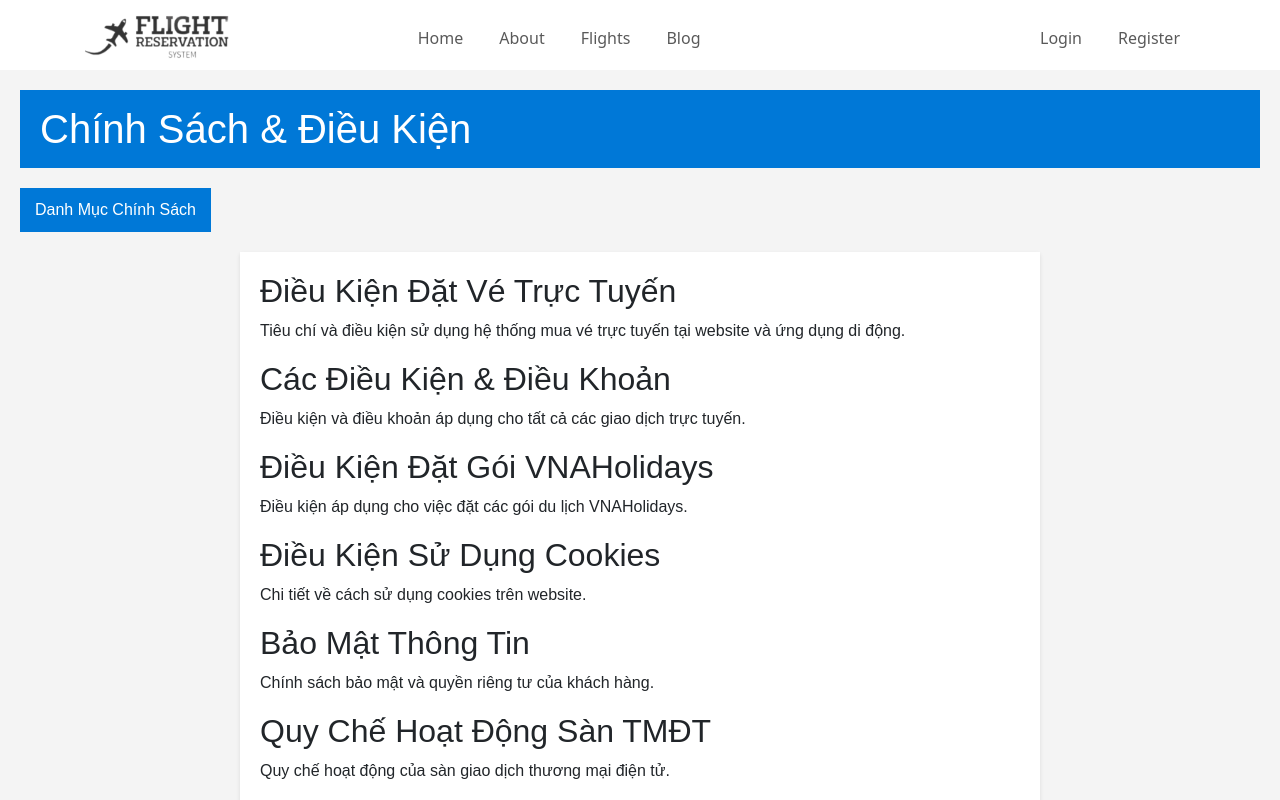
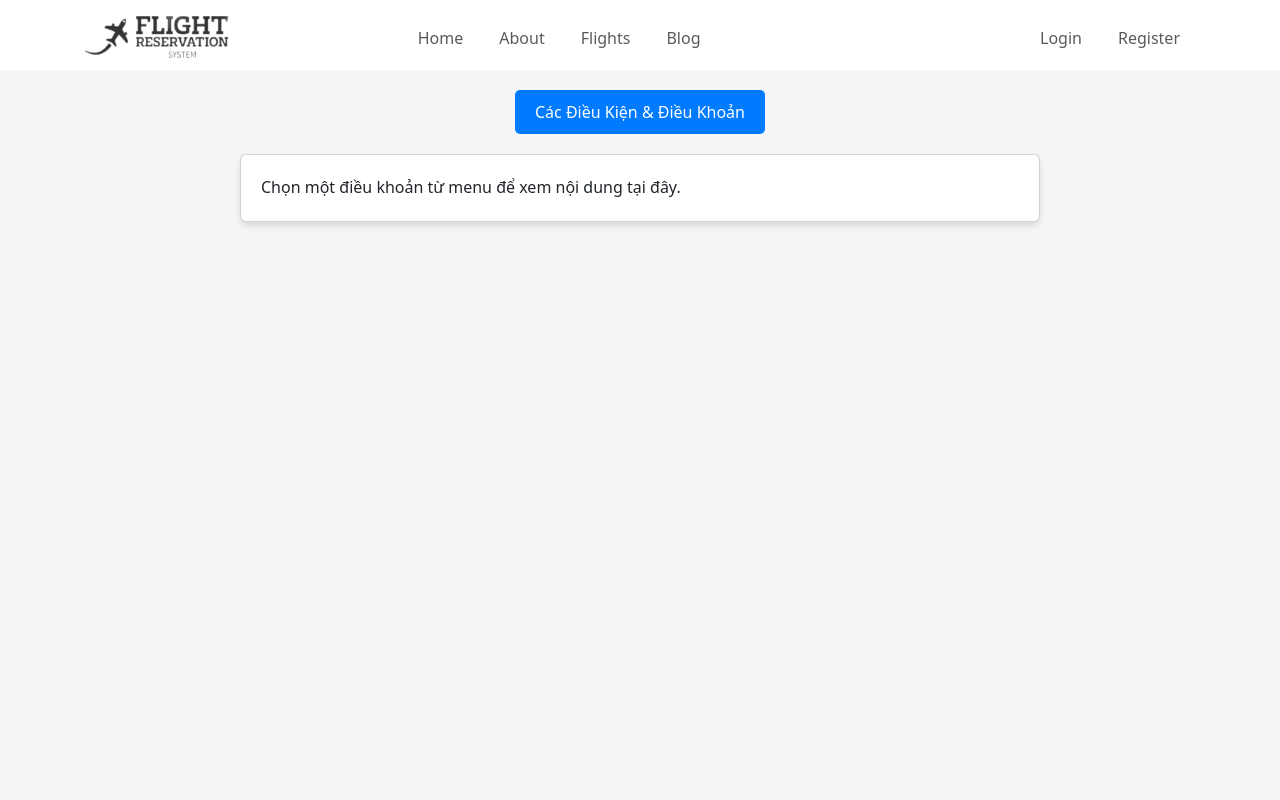
Before and after one commit to hoanghieu2385/Airline-Reservation-System, a React (Create React App) app in the folder frontend/: page /policies in a window 1280 px wide. Shown: the top 800 px of the page. Built offline with nearby package versions, Linux system fonts and the light colour scheme.

Commit message:
poli chinh sua them

```diff
--- a/frontend/src/assets/css/Policies.css
+++ b/frontend/src/assets/css/Policies.css
@@ -1,76 +1,70 @@
-/* src/pages/Policies.css */
-
+/* Container chính */
 .policies-container {
-    font-family: Arial, sans-serif;
-    background-color: #f4f4f4;
+    display: flex;
+    flex-direction: column;
+    align-items: center;
+    justify-content: flex-start;
+    height: 100vh;
+    background-color: #f5f5f5;
     padding: 20px;
+    box-sizing: border-box;
 }
 
-.policies-header {
-    background-color: #0078d7;
-    color: white;
-    padding: 15px 20px;
+/* Dropdown menu */
+.custom-dropdown {
     margin-bottom: 20px;
 }
 
-.policies-header h1 {
-    margin: 0;
+.custom-dropdown-button {
+    background-color: #007bff;
+    color: white;
+    padding: 10px 20px;
+    border: none;
+    border-radius: 5px;
+    cursor: pointer;
+    font-size: 16px;
 }
 
-.policies-nav {
-    margin-bottom: 20px;
+.custom-dropdown-button:hover {
+    background-color: #0056b3;
 }
 
-.dropdown {
-    position: relative;
-    display: inline-block;
+.custom-dropdown-content {
+    display: none;
+    position: absolute;
+    background-color: white;
+    box-shadow: 0 4px 6px rgba(0, 0, 0, 0.1);
+    border-radius: 5px;
+    padding: 10px;
+    z-index: 10;
+    width: 200px;
 }
 
-.dropdown-button {
-    background-color: #0078d7;
-    color: white;
-    border: none;
-    padding: 10px 15px;
-    font-size: 16px;
-    cursor: pointer;
-}
-
-.dropdown-content {
-    display: none; /* Add JS to toggle this */
-    position: absolute;
-    background-color: white;
-    box-shadow: 0 8px 16px rgba(0, 0, 0, 0.2);
-    z-index: 1;
-    min-width: 200px;
-}
-
-.dropdown:hover .dropdown-content {
+.custom-dropdown:hover .custom-dropdown-content {
     display: block;
 }
 
-.dropdown-content a {
+.custom-dropdown-content a {
     display: block;
-    color: black;
-    padding: 10px 15px;
+    padding: 8px 10px;
+    color: #007bff;
     text-decoration: none;
+    font-size: 14px;
+    border-radius: 3px;
 }
 
-.dropdown-content a:hover {
-    background-color: #f1f1f1;
+.custom-dropdown-content a:hover {
+    background-color: #f0f0f0;
 }
 
-.policies-main {
-    max-width: 800px;
-    margin: 0 auto;
-    background-color: white;
+/* Card */
+.card {
+    background: #ffffff;
+    box-shadow: 0 4px 6px rgba(0, 0, 0, 0.1);
+    border-radius: 10px;
+    width: 800px; /* Card rộng hơn */
     padding: 20px;
-    box-shadow: 0 2px 4px rgba(0, 0, 0, 0.1);
-}
-
-.policies-main h2 {
-    margin-top: 0;
-}
-
-.policies-main p {
+    text-align: left;
+    font-size: 16px;
     line-height: 1.6;
 }
--- a/frontend/src/pages/client/Policies.js
+++ b/frontend/src/pages/client/Policies.js
@@ -1,54 +1,96 @@
-// src/pages/Policies.js
-import React from 'react';
+
+import React, { useState } from 'react';
 import '../../assets/css/Policies.css';
 
 const Policies = () => {
+    const [content, setContent] = useState(
+        'Chọn một điều khoản từ menu để xem nội dung tại đây.'
+    );
+
+    // Nội dung của các điều khoản
+    const contentMap = {
+        content1: `
+        <h3>Điều Kiện Sử Dụng Cookies</h3>
+        <p>Cookies là gì?</p>
+        <p>Cookies là số nhận dạng chữ được tải xuống và lưu trữ trên ổ cứng máy tính của Quý khách khi Quý khách truy cập Website. Mỗi khi Quý khách truy cập lại Website, hệ thống của Vietnam Airlines có thể nhận dạng thiết bị của Quý khách, lưu thông tin về lượt truy cập, khách truy cập và tự động đăng nhập khi cần thiết. Vietnam Airlines sử dụng cookies để giúp Quý khách truy cập Website dễ dàng hơn.</p>
+        <p>Cookies có thể được dùng để cá nhân hóa việc sử dụng Website, ví dụ:</p>
+        <ul>
+            <li>Hiển thị cài đặt điều hướng liên quan;</li>
+            <li>Ghi nhớ tùy chọn của khách truy cập;</li>
+            <li>Giúp người sử dụng trải nghiệm tốt hơn;</li>
+            <li>Hạn chế số lượng quảng cáo được hiển thị.</li>
+        </ul>
+        <p>Bằng cách nhấp vào "Đồng ý" khi thông báo cookies hiển thị, Quý khách đồng ý cho cookies được đặt và đọc trên website www.vietnamairlines.com và các tên miền phụ liên kết.</p>
+        <h4>Vietnam Airlines sử dụng cookies trên Website như thế nào?</h4>
+        <p>Website Vietnam Airlines sử dụng các loại cookies khác nhau cho những mục đích chính sau:</p>
+        <ul>
+            <li>Cookies thiết yếu</li>
+            <li>Cookies chức năng</li>
+            <li>Cookies hiệu suất và phân tích</li>
+            <li>Cookies cá nhân hóa</li>
+            <li>Cookies tiếp thị và quảng cáo</li>
+        </ul>
+        <h4>Bảo mật dữ liệu</h4>
+        <p>Vietnam Airlines cam kết đảm bảo bảo mật dữ liệu của Quý khách. Theo đó, Vietnam Airlines tuân thủ hai nguyên tắc sau:</p>
+        <ul>
+            <li>Vietnam Airlines không đính kèm bất kỳ thông tin nào vào cookies được sử dụng để nhận dạng cá nhân.</li>
+            <li>Vietnam Airlines không cung cấp bất kỳ thông tin cá nhân nào của Quý khách cho các nhà quảng cáo hoặc bên thứ ba chạy quảng cáo cho Vietnam Airlines.</li>
+        </ul>
+    `,
+        content2: '<h3>Điều Khoản 2</h3><p>Đây là nội dung của Điều Khoản 2.</p>',
+        content3: '<h3>Điều Khoản 3</h3><p>Đây là nội dung của Điều Khoản 3.</p>',
+    };
+
+    // Hàm xử lý khi chọn menu item
+    const handleContentChange = (contentId) => {
+        setContent(contentMap[contentId] || '<p>Nội dung không tìm thấy.</p>');
+    };
+
     return (
         <div className="policies-container">
-            <header className="policies-header">
-                <h1>Chính Sách & Điều Kiện</h1>
-            </header>
+            {/* Dropdown menu */}
+            <div className="custom-dropdown">
+                <button className="custom-dropdown-button">
+                    Các Điều Kiện & Điều Khoản
+                </button>
+                <div className="custom-dropdown-content">
+                    <a
+                        href="#"
+                        onClick={(e) => {
+                            e.preventDefault();
+                            handleContentChange('content1');
+                        }}
+                    >
+                        Điều Khoản 1
+                    </a>
+                    <a
+                        href="#"
+                        onClick={(e) => {
+                            e.preventDefault();
+                            handleContentChange('content2');
+                        }}
+                    >
+                        Điều Khoản 2
+                    </a>
+                    <a
+                        href="#"
+                        onClick={(e) => {
+                            e.preventDefault();
+                            handleContentChange('content3');
+                        }}
+                    >
+                        Điều Khoản 3
+                    </a>
+                </div>
+            </div>
 
-            <nav className="policies-nav">
-                <div className="dropdown">
-                    <button className="dropdown-button">Danh Mục Chính Sách</button>
-                    <div className="dropdown-content">
-                        <a href="#dieu-kien-dat-ve">Điều Kiện Đặt Vé Trực Tuyến</a>
-                        <a href="#dieu-kien-dieu-khoan">Các Điều Kiện & Điều Khoản</a>
-                        <a href="#vnaholidays">Điều Kiện Đặt Gói VNAHolidays</a>
-                        <a href="#cookies">Điều Kiện Sử Dụng Cookies</a>
-                        <a href="#bao-mat">Bảo Mật Thông Tin</a>
-                        <a href="#quy-che">Quy Chế Hoạt Động Sàn TMĐT</a>
-                    </div>
-                </div>
-            </nav>
-
-            <main className="policies-main">
-                <div id="dieu-kien-dat-ve">
-                    <h2>Điều Kiện Đặt Vé Trực Tuyến</h2>
-                    <p>Tiêu chí và điều kiện sử dụng hệ thống mua vé trực tuyến tại website và ứng dụng di động.</p>
-                </div>
-                <div id="dieu-kien-dieu-khoan">
-                    <h2>Các Điều Kiện & Điều Khoản</h2>
-                    <p>Điều kiện và điều khoản áp dụng cho tất cả các giao dịch trực tuyến.</p>
-                </div>
-                <div id="vnaholidays">
-                    <h2>Điều Kiện Đặt Gói VNAHolidays</h2>
-                    <p>Điều kiện áp dụng cho việc đặt các gói du lịch VNAHolidays.</p>
-                </div>
-                <div id="cookies">
-                    <h2>Điều Kiện Sử Dụng Cookies</h2>
-                    <p>Chi tiết về cách sử dụng cookies trên website.</p>
-                </div>
-                <div id="bao-mat">
-                    <h2>Bảo Mật Thông Tin</h2>
-                    <p>Chính sách bảo mật và quyền riêng tư của khách hàng.</p>
-                </div>
-                <div id="quy-che">
-                    <h2>Quy Chế Hoạt Động Sàn TMĐT</h2>
-                    <p>Quy chế hoạt động của sàn giao dịch thương mại điện tử.</p>
-                </div>
-            </main>
+            {/* Card hiển thị nội dung */}
+            <div className="card">
+                <div
+                    className="custom-content"
+                    dangerouslySetInnerHTML={{ __html: content }}
+                />
+            </div>
         </div>
     );
 };
--- a/frontend/src/pages/client/PrivacyPolicy.js
+++ /dev/null
@@ -1,38 +0,0 @@
-// src/pages/PrivacyPolicy.js
-import React from 'react';
-
-const PrivacyPolicy = () => {
-    return (
-        <div style={{ padding: '20px', lineHeight: '1.6' }}>
-            <h1>Privacy Policy</h1>
-            <p>Your privacy is important to us. This privacy policy explains how we handle your personal data:</p>
-
-            <h2>1. Data Collection</h2>
-            <p>
-                We collect personal information such as your name, email, and payment details during the booking process.
-            </p>
-
-            <h2>2. Data Usage</h2>
-            <p>
-                Your data is used to process bookings and improve our services. We do not share your data with third parties without your consent.
-            </p>
-
-            <h2>3. Data Protection</h2>
-            <p>
-                We employ industry-standard measures to protect your data from unauthorized access, loss, or misuse.
-            </p>
-
-            <h2>4. Cookies</h2>
-            <p>
-                Our platform uses cookies to enhance your experience. By using our platform, you agree to the use of cookies.
-            </p>
-
-            <h2>5. Changes to Policy</h2>
-            <p>
-                We may update this policy from time to time. Please review it periodically to stay informed.
-            </p>
-        </div>
-    );
-};
-
-export default PrivacyPolicy;
--- a/frontend/src/routes/ClientRoutes.js
+++ b/frontend/src/routes/ClientRoutes.js
@@ -2,7 +2,6 @@
 import React from "react";
 import { Route, Routes } from "react-router-dom";
 import HomePage from "../pages/client/HomePage";
-import PrivacyPolicy from "../pages/client/PrivacyPolicy";
 import Policies from "../pages/client/Policies";
 import Checkout from "../pages/client/Checkout";
 import ClientLayout from "../layouts/ClientLayout";
@@ -12,7 +11,6 @@ function ClientRoutes() {
         <ClientLayout>
             <Routes>
                 <Route path="/" element={<HomePage />} />
-                <Route path="/privacy" element={<PrivacyPolicy />} />
                 <Route path="/policies" element={<Policies />} />
                 <Route path="/checkoutdetail" element={<Checkout />} />
             </Routes>
```
Also changed, not shown: frontend/src/pages/client/TermsAndConditions.js (deleted, +0 -49 lines).
